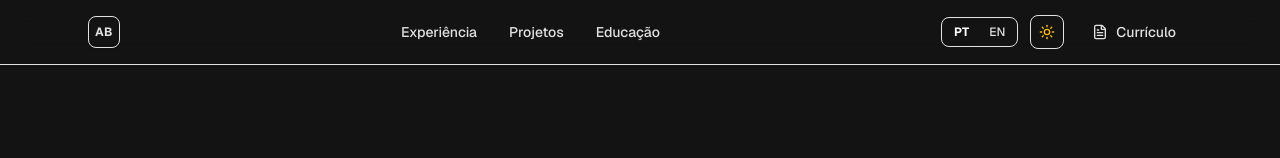
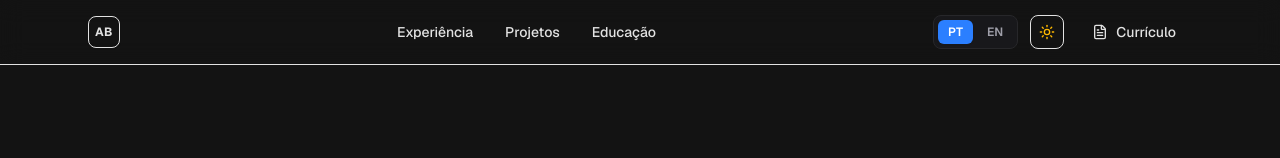
Before and after one commit to antoniobouneto/meu-portfolio, a Next.js app: page / in a window 1280 px wide. Shown: the top 158 px of the page. Built offline with nearby package versions, Linux system fonts and the light colour scheme.

Commit message:
fix: contraste e visibilidade dos botoes de idioma PT/EN no light mode

```diff
--- a/components/Navbar.tsx
+++ b/components/Navbar.tsx
@@ -46,23 +46,37 @@ export default function Navbar() {
         {/* Action Controls */}
         <div className="flex items-center gap-3">
           {/* Language Switcher */}
-          <div className="flex items-center gap-1 p-1 rounded-lg border border-border-subtle text-xs font-medium bg-surface-card/60 backdrop-blur-xs">
+          <div className={`flex items-center gap-1 p-1 rounded-lg text-xs font-medium border transition-colors ${
+            theme === 'light'
+              ? 'bg-slate-100 border-slate-300'
+              : 'bg-zinc-900 border-zinc-800'
+          }`}>
             <button
               onClick={() => setLanguage('PT')}
-              className={`px-2 py-0.5 rounded-md transition-all cursor-pointer ${language === 'PT'
-                  ? 'bg-primary text-white font-bold shadow-xs'
-                  : 'text-on-surface-variant hover:text-primary'
-                }`}
+              className={`px-2.5 py-1 rounded-md transition-all cursor-pointer text-xs font-semibold ${
+                language === 'PT'
+                  ? theme === 'light'
+                    ? 'bg-blue-600 text-white shadow-xs font-bold'
+                    : 'bg-blue-500 text-white shadow-xs font-bold'
+                  : theme === 'light'
+                    ? 'text-slate-600 hover:text-slate-900 hover:bg-slate-200/60'
+                    : 'text-zinc-400 hover:text-white hover:bg-zinc-800'
+              }`}
               title="Português"
             >
               PT
             </button>
             <button
               onClick={() => setLanguage('EN')}
-              className={`px-2 py-0.5 rounded-md transition-all cursor-pointer ${language === 'EN'
-                  ? 'bg-primary text-white font-bold shadow-xs'
-                  : 'text-on-surface-variant hover:text-primary'
-                }`}
+              className={`px-2.5 py-1 rounded-md transition-all cursor-pointer text-xs font-semibold ${
+                language === 'EN'
+                  ? theme === 'light'
+                    ? 'bg-blue-600 text-white shadow-xs font-bold'
+                    : 'bg-blue-500 text-white shadow-xs font-bold'
+                  : theme === 'light'
+                    ? 'text-slate-600 hover:text-slate-900 hover:bg-slate-200/60'
+                    : 'text-zinc-400 hover:text-white hover:bg-zinc-800'
+              }`}
               title="English"
             >
               EN
```
